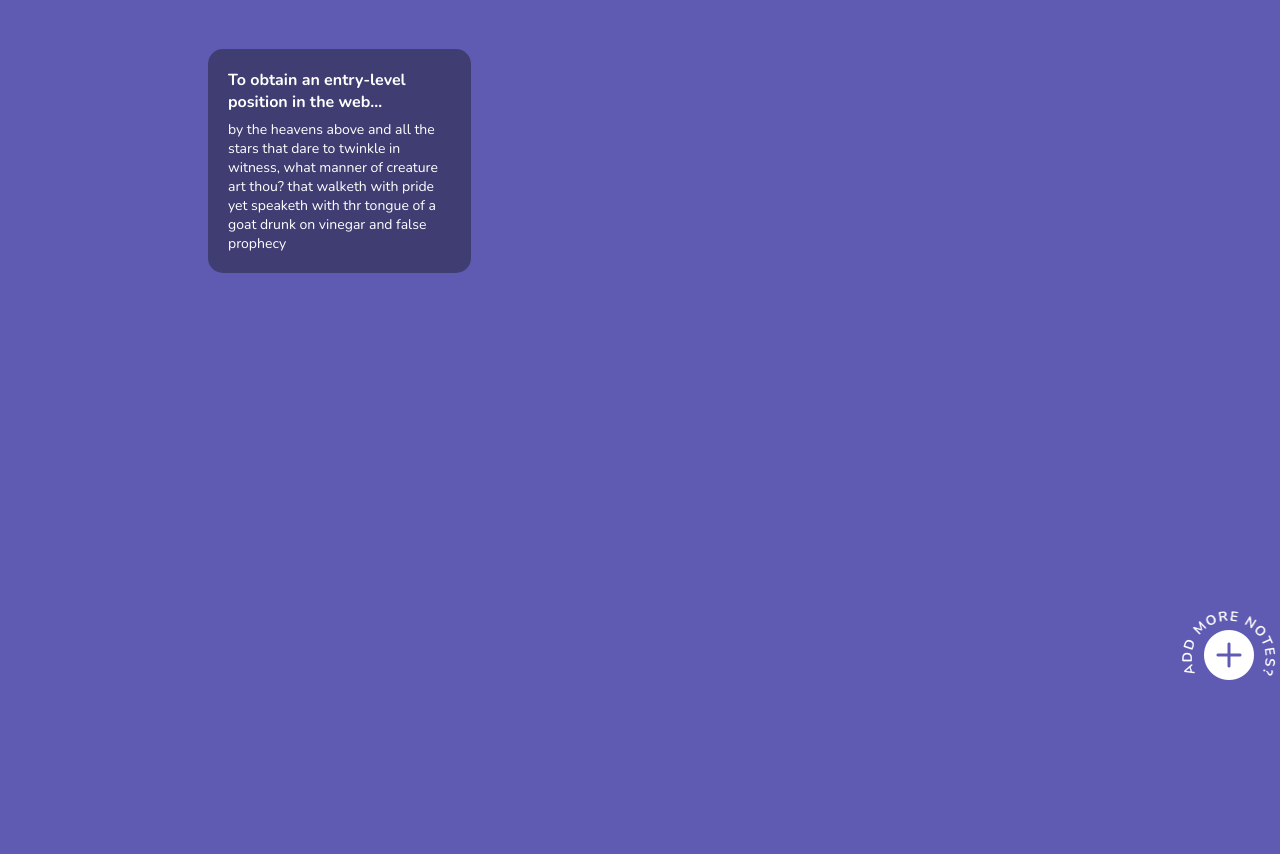
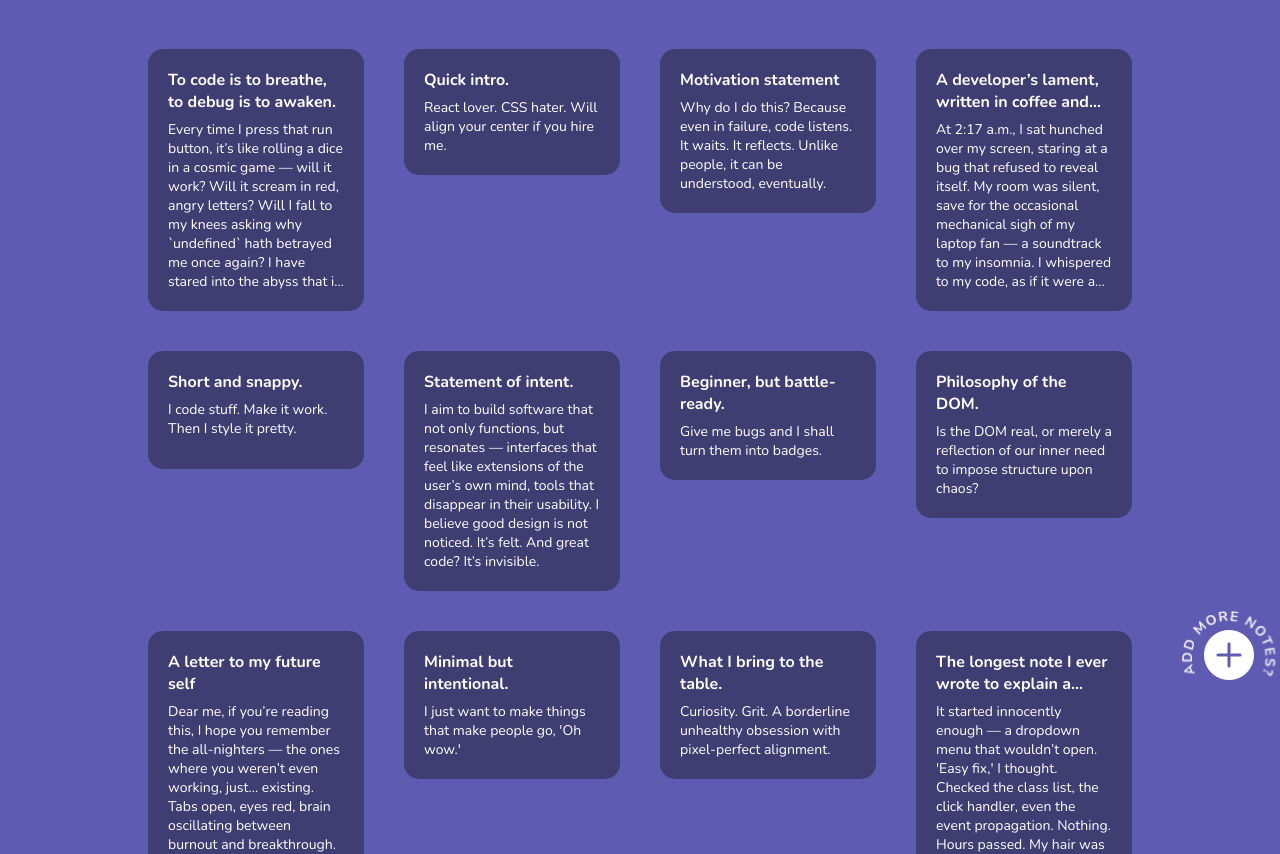
Before and after one commit to Aashish-Sth/Notes-Web-App, a plain HTML site: page index.html in a window 1280 px wide. Shown: the part 101-955 px from the top of the page. Before the commit the page ends 800 px from the top, so only its background shows below. Drawn offline with nearby package versions, Linux system fonts and the light colour scheme.

Commit message:
add grid layout to notes

```diff
--- a/index.html
+++ b/index.html
@@ -48,17 +48,23 @@
         v-else
         style="display: flex; flex-direction: column; align-items: center"
       >
-        <h1 class="head text">Your Notes — All Right Here</h1>
         <div
           style="
+            width: 100%;
+            padding: 0 10%;
+            box-sizing: border-box;
             display: grid;
+            grid-template-columns: repeat(auto-fit, minmax(250px, 1fr));
+            grid-template-rows: auto;
+            justify-content: center;
+            margin: 0 auto;
+            /* display: flex;
             justify-content: flex-start;
-            width: 100%;
-            padding-left: 188px;
-            box-sizing: border-box;
             align-items: flex-start;
+            flex-wrap: wrap; */
           "
         >
+          <h1 class="head text gridHead">Your Notes — All Right Here</h1>
           <div v-for="(each,index) in notes" class="noteBox">
             <i @click="deleteNote(index)" class="bi bi-trash3-fill trash"></i>
             <h1 class="text noteBoxTitle">{{each.title}}</h1>
--- a/index.js
+++ b/index.js
@@ -1,7 +1,65 @@
 const notes ={
     data(){
         return{
-           notes:[{'title':"To obtain an entry-level position in the web development sector, gain hands-on experience, and enhance my skills further by tackling challenges and collaborating with others. I am keen to contribute meaningfully and gradually grow into a full-stack web developer over time.",'note':"by the heavens above and all the stars that dare to twinkle in witness, what manner of creature art thou? that walketh with pride yet speaketh with thr tongue of a goat drunk on vinegar and false prophecy"}],
+           notes:[
+  {
+    title: "To code is to breathe, to debug is to awaken.",
+    note: "Every time I press that run button, it’s like rolling a dice in a cosmic game — will it work? Will it scream in red, angry letters? Will I fall to my knees asking why `undefined` hath betrayed me once again? I have stared into the abyss that is the browser console, and it stared back with 404s and warnings I swore I fixed hours ago. And yet, I return. Like a moth to a flame or a dev to an open PR. I yearn not for perfection, but for that sweet moment when everything aligns — the layout, the logic, the lived experience of the user. Give me 10,000 lines of spaghetti code, and I shall untangle it with the ferocity of a caffeine-fueled wolf. The IDE is my sanctuary, and Google, my ever-patient mentor. I do not seek comfort; I seek challenge. I do not fear bugs; I welcome them, for they sharpen my mind and fuel my memes. So I say to you, potential recruiter, if you seek a warrior of the web, a poet of the pixel, a bard of the backend — look no further. I may be entry-level, but my heart is full-stack."
+  },
+  {
+    title: "Quick intro.",
+    note: "React lover. CSS hater. Will align your center if you hire me."
+  },
+  {
+    title: "Motivation statement",
+    note: "Why do I do this? Because even in failure, code listens. It waits. It reflects. Unlike people, it can be understood, eventually."
+  },
+  {
+    title: "A developer’s lament, written in coffee and stack traces.",
+    note: "At 2:17 a.m., I sat hunched over my screen, staring at a bug that refused to reveal itself. My room was silent, save for the occasional mechanical sigh of my laptop fan — a soundtrack to my insomnia. I whispered to my code, as if it were a sleeping beast: 'What do you want from me?' No response. Just more `NaN` where numbers should be, more `undefined` where meaning once existed. I’ve read forums, watched five tutorials, consulted the sacred texts of MDN, and still, the issue eludes me. But I will not yield. For in this battle of syntax and sanity, I am not alone. Generations of coders have stood where I now stand — confused, caffeinated, and too stubborn to stop. This is not just a project. It is a trial by fire, a test of patience, a divine comedy of misplaced commas and off-by-one errors. And when the sun rises, whether the bug is gone or not, I will still be here — tired, yes, but stronger, wiser, and probably still behind on deadlines."
+  },
+  {
+    title: "Short and snappy.",
+    note: "I code stuff. Make it work. Then I style it pretty."
+  },
+  {
+    title: "Statement of intent.",
+    note: "I aim to build software that not only functions, but resonates — interfaces that feel like extensions of the user’s own mind, tools that disappear in their usability. I believe good design is not noticed. It’s felt. And great code? It’s invisible."
+  },
+  {
+    title: "Beginner, but battle-ready.",
+    note: "Give me bugs and I shall turn them into badges."
+  },
+  {
+    title: "Philosophy of the DOM.",
+    note: "Is the DOM real, or merely a reflection of our inner need to impose structure upon chaos?"
+  },
+  {
+    title: "A letter to my future self",
+    note: "Dear me, if you’re reading this, I hope you remember the all-nighters — the ones where you weren’t even working, just... existing. Tabs open, eyes red, brain oscillating between burnout and breakthrough. Remember the time you thought async/await was magic? Or when you learned that margin collapsing is not a myth but a very real, terrifying phenomenon? Don’t forget your roots — the broken layouts, the missing imports, the dumb mistakes that taught you more than the perfect solutions ever did. Keep learning, keep building, and never be afraid to break things beautifully."
+  },
+  {
+    title: "Minimal but intentional.",
+    note: "I just want to make things that make people go, 'Oh wow.'"
+  },
+  {
+    title: "What I bring to the table.",
+    note: "Curiosity. Grit. A borderline unhealthy obsession with pixel-perfect alignment."
+  },
+  {
+    title: "The longest note I ever wrote to explain a simple bug.",
+    note: "It started innocently enough — a dropdown menu that wouldn’t open. 'Easy fix,' I thought. Checked the class list, the click handler, even the event propagation. Nothing. Hours passed. My hair was messier, my tea had gone cold. I dove deeper: maybe it's a z-index issue. Nope. Maybe the parent div is covering it. Wrong again. Finally, after combing through 600 lines of CSS, I saw it: `pointer-events: none` — on the entire container. One property. One forgotten line. That was it. A whole evening for four words. But I wouldn't trade that moment of discovery for anything, because now, I check for that. Every. Single. Time. And that’s the life of a dev — sometimes you learn the hard way, but you learn forever."
+  },
+  {
+    title: "I am a paradox.",
+    note: "I love minimalism, but I write code like I’m writing an epic saga."
+  },
+  {
+    title: "Final thoughts",
+    note: "If you’re looking for someone with relentless drive, a silly sense of humor, and the stubbornness required to figure out why the margin isn’t working on Safari only — I’m your dev."
+  }
+]
+,
            title:'',
            note:'',
            showNote:false,
--- a/styles.css
+++ b/styles.css
@@ -68,6 +68,7 @@ body{
     outline: none;
     resize: none;
     font-size: 15px;
+
 }
 .note::placeholder
 {
@@ -133,6 +134,7 @@ body{
     padding: 20px;
     position: relative;
     transition: all 0.5s ease-in-out 0s;
+    align-self: flex-start;
 }
 .noteBox:hover{
     transform: scale(1.05);
@@ -184,7 +186,7 @@ body{
 {
     font-size: 50px;
     align-self: last baseline;
-    position: absolute;
+    position: fixed;
     bottom: 13px;
     right: 26px;
     color: white;
@@ -199,7 +201,13 @@ body{
 .addTextImage
 {
     width: 100px;
-    position: absolute;
+    position: fixed;
     bottom: 6px;
     right: 0px;
 }
+
+.gridHead
+{
+    grid-column: 1/-1;
+    text-align: center;
+}
```
